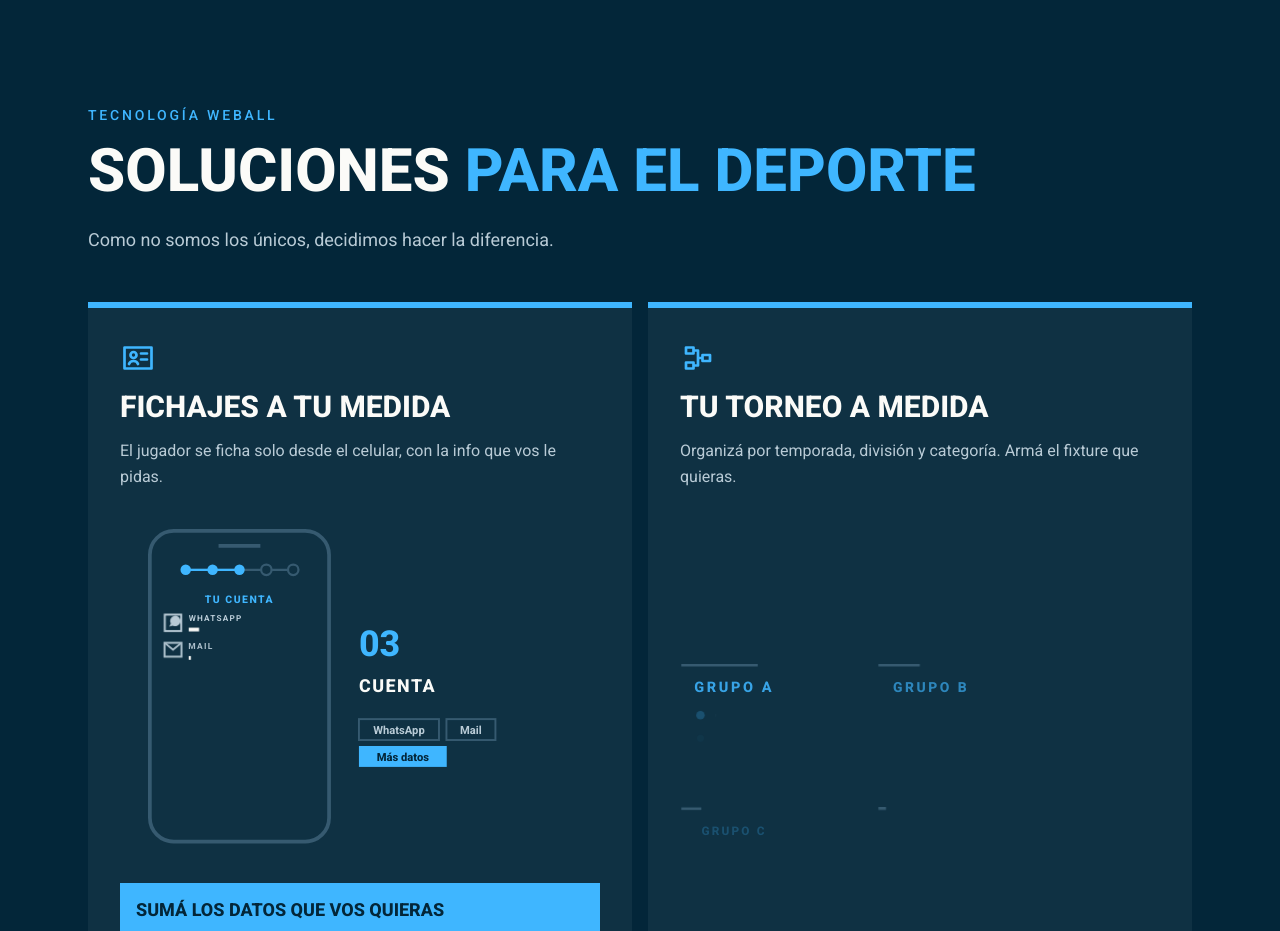
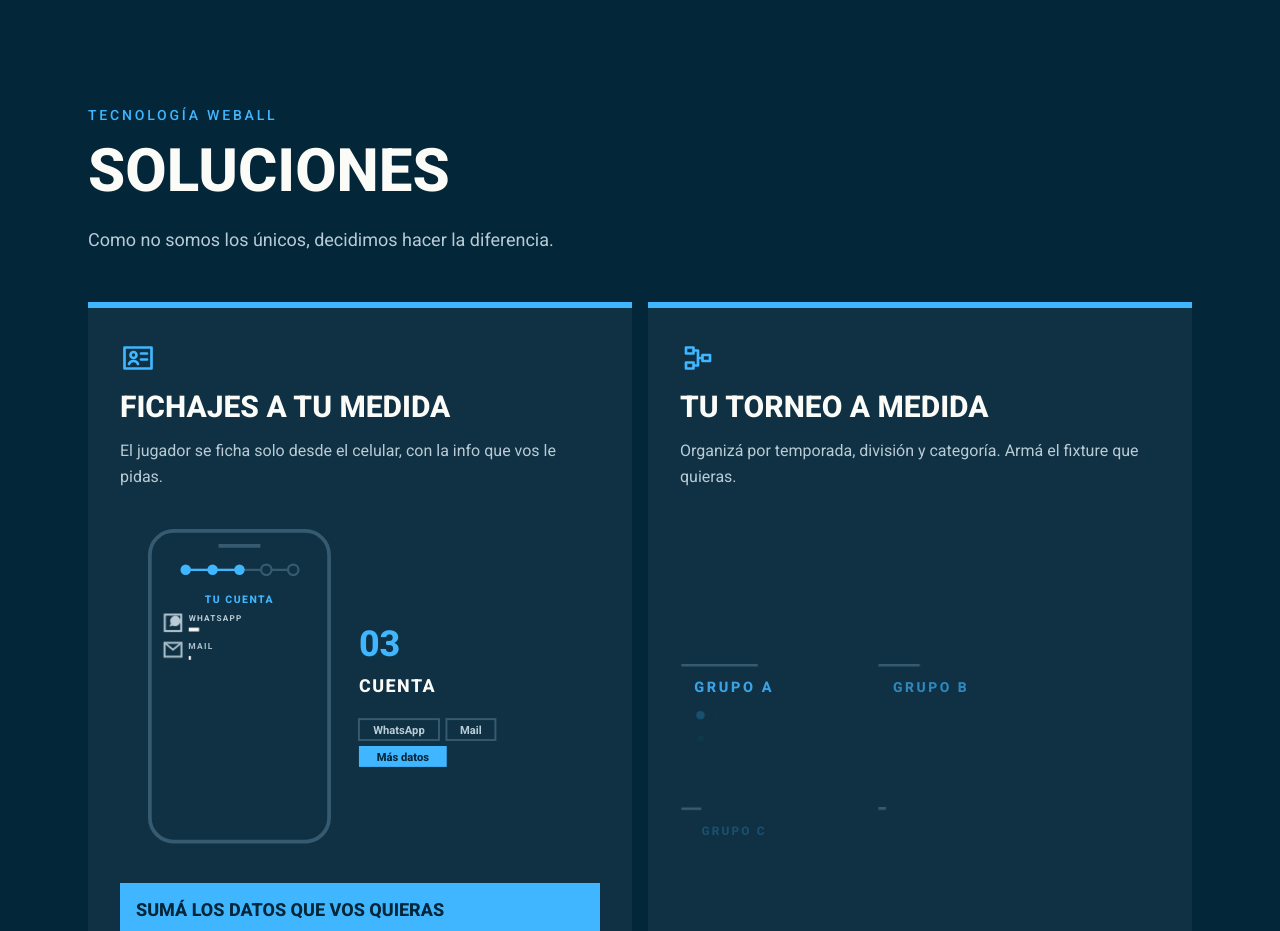
Before and after one commit to WeballCode/weball-landing, a React (Vite) app: page / in a window 1280 px wide. Shown: the part 1700-2631 px from the top of the page. Built offline with nearby package versions, Linux system fonts and the light colour scheme.

Commit message:
Tecnología Weball: título Soluciones

```diff
--- a/src/components/Modules.jsx
+++ b/src/components/Modules.jsx
@@ -47,7 +47,7 @@ export default function Modules() {
     <Section id="modulos">
       <Label>Tecnología Weball</Label>
       <Title>
-        Soluciones <span className="text-celeste">para el deporte</span>
+        Soluciones
       </Title>
       <Reveal as="p" delay={200} className="mt-6 max-w-2xl text-lg leading-relaxed text-bruma">
         Como no somos los únicos, decidimos hacer la diferencia.
```
